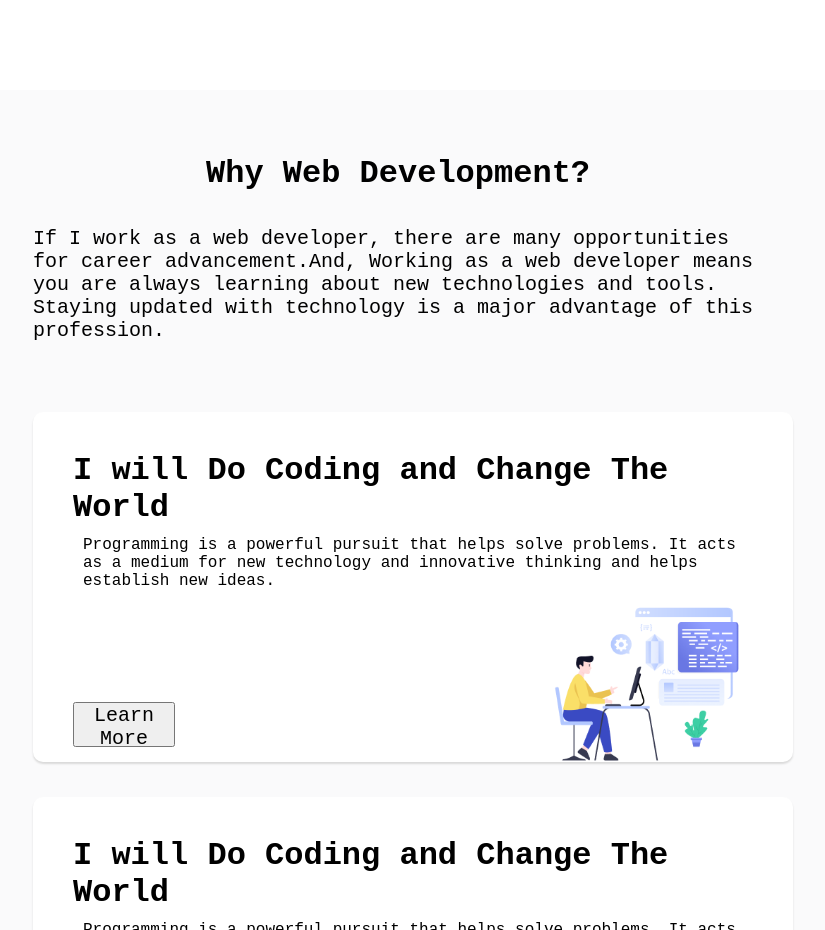
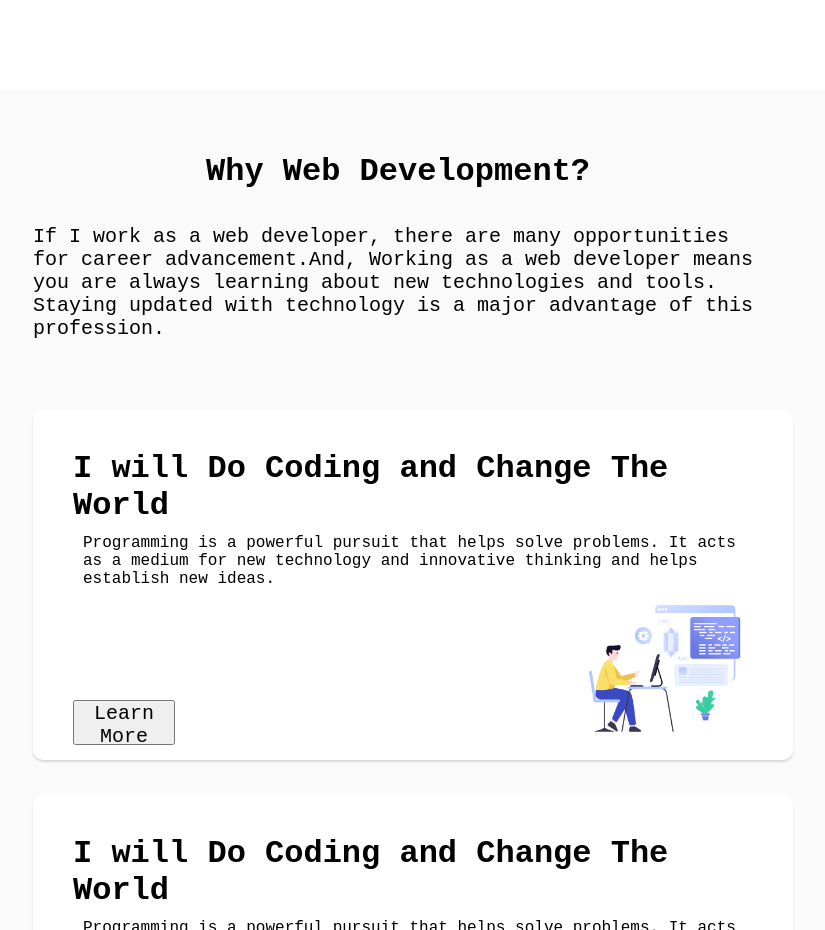
Before and after one commit to umayere/my-project, a plain HTML site: page index.html in a window 1280 px wide. Shown: the part 900-1830 px from the top of the page, without its empty margins (242-1067 px from the left). Drawn offline with Linux system fonts and the light colour scheme.

Commit message:
last commit

```diff
--- a/style.css
+++ b/style.css
@@ -76,7 +76,7 @@ body{
   .main .main_h1{
     display: flex;
     justify-content: center;
-    padding-top: 25px;
+    padding-top: 23px;
   }
   .main .pera_1{
     padding: 35px;
@@ -105,7 +105,7 @@ body{
 }
 .div img{
   float: right;
-  width: 30%;
+  width: 25%;
   padding: 5px;
 }
 
```
Also changed, not shown: index.html (+1 -0 lines).
